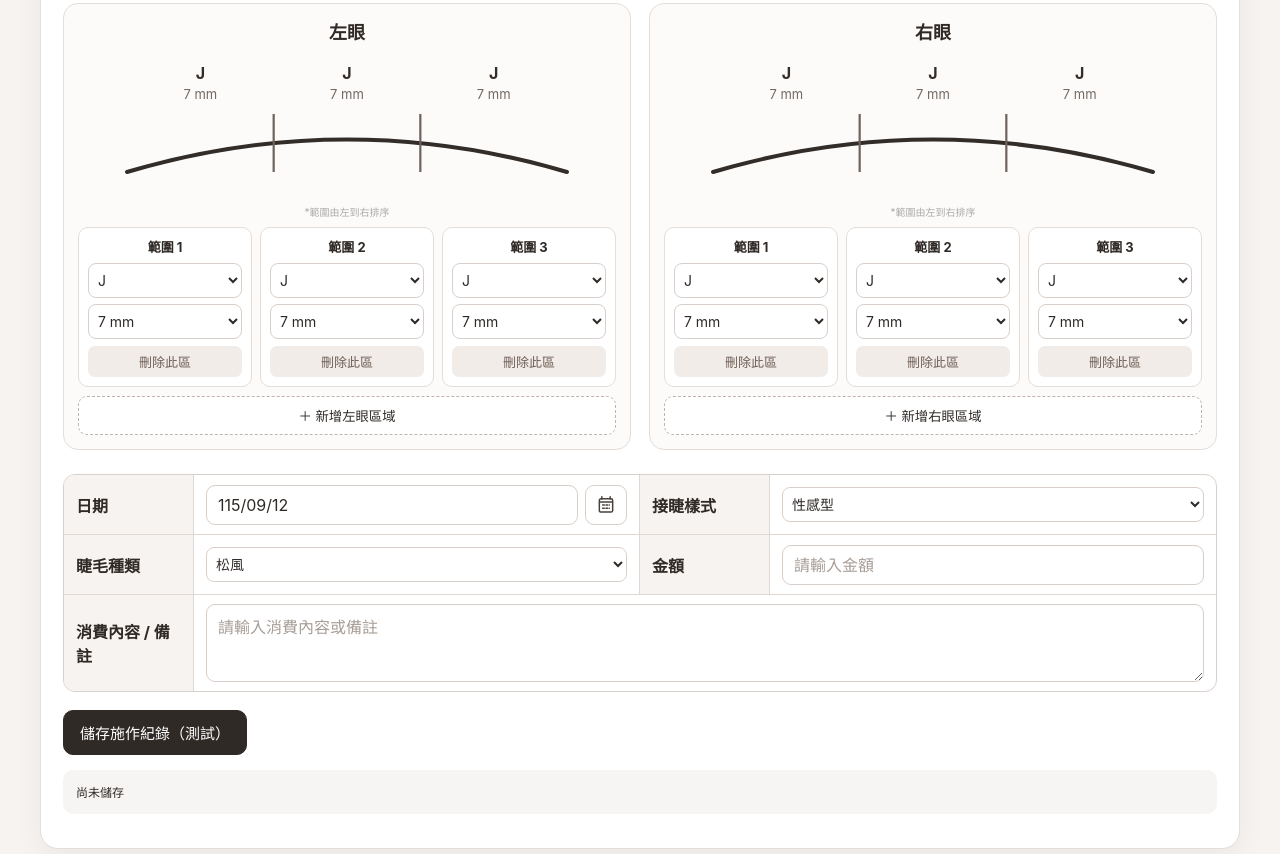
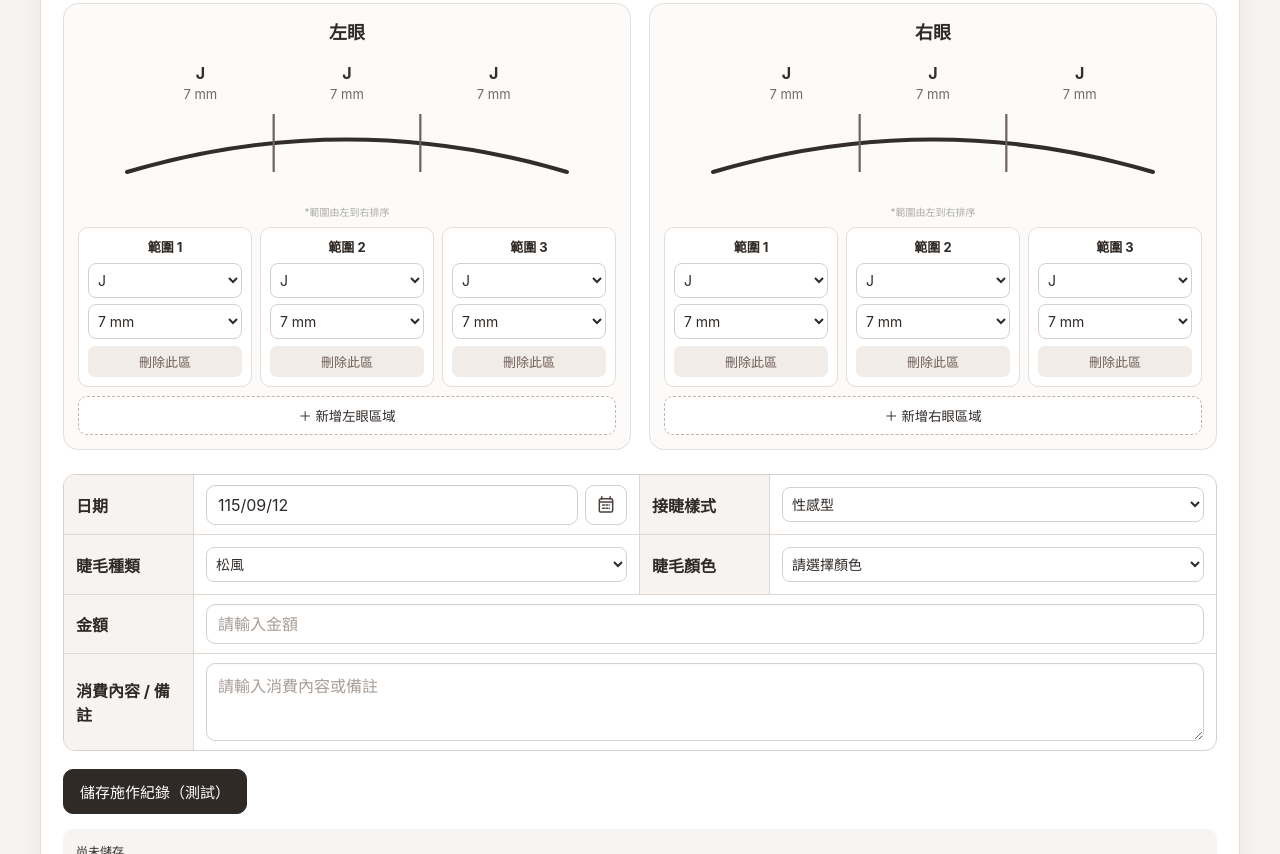
Before and after one commit to LiangXuanChen/lash-record, a plain HTML site: page record-form.html in a window 1280 px wide. Shown: the part 345-1199 px from the top of the page. Drawn offline with Linux system fonts and the light colour scheme.

Commit message:
Add lash color field to record form

```diff
--- a/record-form.html
+++ b/record-form.html
@@ -75,6 +75,14 @@
       <div class="form-row">
         <div class="form-label">睫毛種類</div>
         <div class="form-input"><input type="text" id="lashType" placeholder="請輸入睫毛種類"></div>
+        <div class="form-label">睫毛顏色</div>
+        <div class="form-input">
+          <select id="lashColor" name="lashColor">
+            <option value="">請選擇顏色</option>
+          </select>
+        </div>
+      </div>
+      <div class="form-row full-row">
         <div class="form-label">金額</div>
         <div class="form-input"><input type="text" id="amount" inputmode="decimal" placeholder="請輸入金額"></div>
       </div>
@@ -90,7 +98,7 @@
 </div>
 <script src="script.js"></script>
 <script src="sexy-preset.js?v=f8e8cd94"></script>
-<script src="record-settings.js"></script>
+<script src="record-settings.js?v=b6b4f2e5"></script>
 <script>
   const customerParams = new URLSearchParams(location.search);
   const customerName = customerParams.get('name');
```
